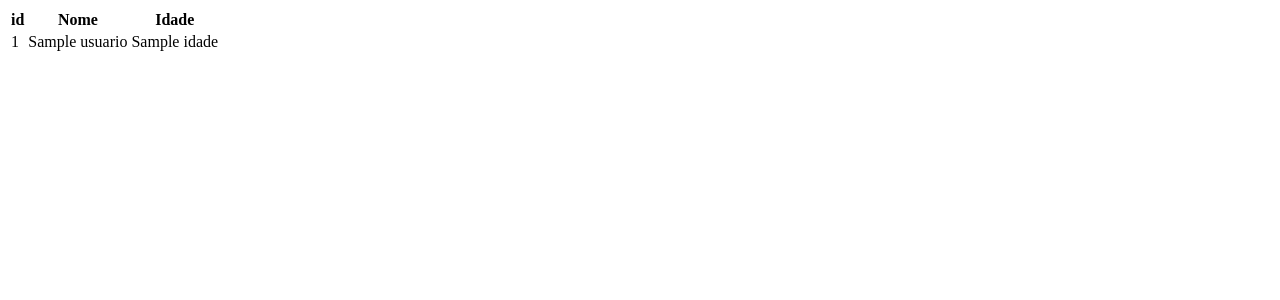
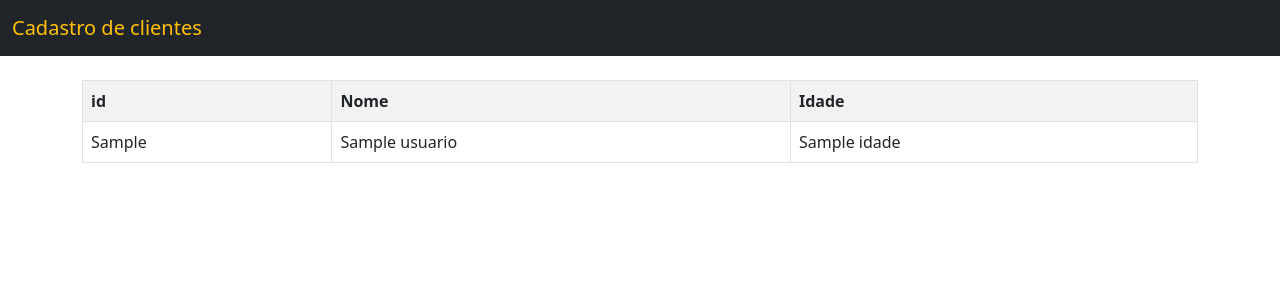
Before and after one commit to ygorp/sistema_cadastro_django, a Django app: template cadastro_usuarios/app_cadastro_usuarios/templates/usuarios/usuarios.html in a window 1280 px wide. Shown: the top 300 px of the page. Run offline with Django 3.2, Linux system fonts and the light colour scheme; the template is opened without the code that fills it: most values are stand-ins (such as "Sample title", 1, 10 or a date in 2020).

Commit message:
estilizando a página de exibição dos cadastros

```diff
--- a/cadastro_usuarios/app_cadastro_usuarios/templates/usuarios/home.html
+++ b/cadastro_usuarios/app_cadastro_usuarios/templates/usuarios/home.html
@@ -20,6 +20,7 @@
     <div class="container d-flex align-items-center flex-column justify-content-center mt-4">
         <h1>Cadastre aqui!</h1>
         <form class="row g-3 mt-4 d-flex align-items-center justify-content-center flex-column w-100" action="{% url 'listagem_usuarios' %}" method="post">
+          {% csrf_token %}
             <div class="col-md-4">
                 <label for="nome" class="form-label">Nome</label>
                 <input type="text" name="nome" id="nome" class="form-control border-0 rounded bg-secondary p-2">
--- a/cadastro_usuarios/app_cadastro_usuarios/templates/usuarios/usuarios.html
+++ b/cadastro_usuarios/app_cadastro_usuarios/templates/usuarios/usuarios.html
@@ -1,5 +1,23 @@
-<div class="container">
-    <table>
+<!doctype html>
+<html lang="pt-br">
+  <head>
+    <!-- Required meta tags -->
+    <meta charset="utf-8">
+    <meta name="viewport" content="width=device-width, initial-scale=1">
+
+    <!-- Bootstrap CSS -->
+    <link href="https://cdn.jsdelivr.net/npm/bootstrap@5.0.2/dist/css/bootstrap.min.css" rel="stylesheet" integrity="sha384-EVSTQN3/azprG1Anm3QDgpJLIm9Nao0Yz1ztcQTwFspd3yD65VohhpuuCOmLASjC" crossorigin="anonymous">
+
+    <title>Cadastro de usuários - Home</title>
+  </head>
+<body>
+    <nav class="navbar navbar-light bg-dark w-100">
+        <div class="container-fluid">
+          <a class="navbar-brand text-warning" href="#">Cadastro de clientes</a>
+        </div>
+    </nav>
+    <div class="container mt-4">
+        <table class="table table-bordered table-striped">
             <tr>
                 <th>id</th>
                 <th>Nome</th>
@@ -7,7 +25,7 @@
             </tr>
             {% for usuario in usuarios %}
             <tr>
-            <td>{{ usuario.id }}</td>
+                <td>{{ usuario.id_usuario }}</td>
                 <td>{{ usuario.nome }}</td>
                 <td>{{ usuario.idade }}</td>
             </tr>
@@ -15,3 +33,7 @@
             {% endfor %}
         </table>
     </div>
+
+<script src="https://cdn.jsdelivr.net/npm/bootstrap@5.0.2/dist/js/bootstrap.bundle.min.js" integrity="sha384-MrcW6ZMFYlzcLA8Nl+NtUVF0sA7MsXsP1UyJoMp4YLEuNSfAP+JcXn/tWtIaxVXM" crossorigin="anonymous"></script>
+  </body>
+</html>
--- a/cadastro_usuarios/app_cadastro_usuarios/views.py
+++ b/cadastro_usuarios/app_cadastro_usuarios/views.py
@@ -14,7 +14,7 @@ def usuarios(request):
     novo_usuario.save()
     # Exibir todos os usuarios ja cadastrados em uma nova página
     usuarios = {
-        'usuarios': Usuarios.object.all()
+        'usuarios': Usuarios.objects.all()
     }
     # Retornar os dados da página de listagem de usuarios
     return render(request, 'usuarios/usuarios.html', usuarios)
```
Also changed, not shown: cadastro_usuarios/db.sqlite3. Lines whose indentation alone changed are shown as unchanged.
